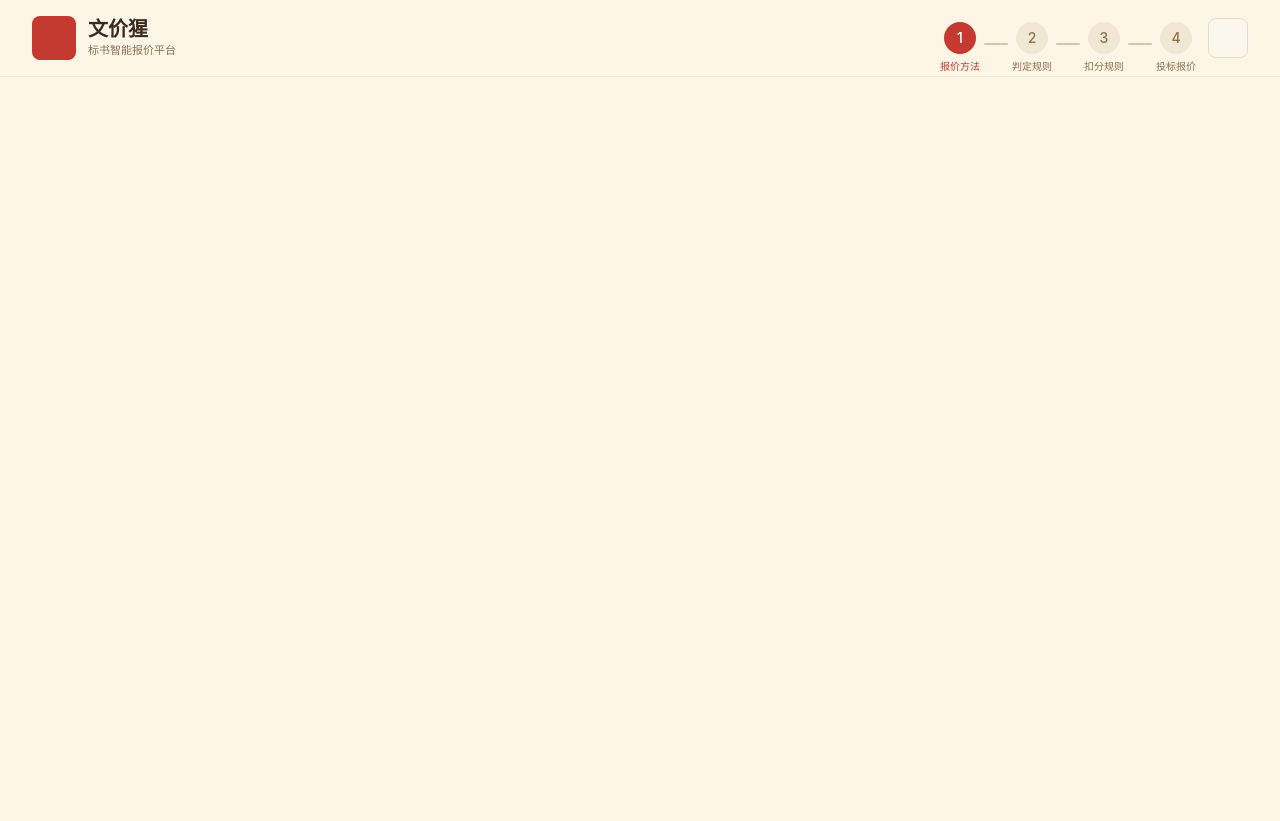
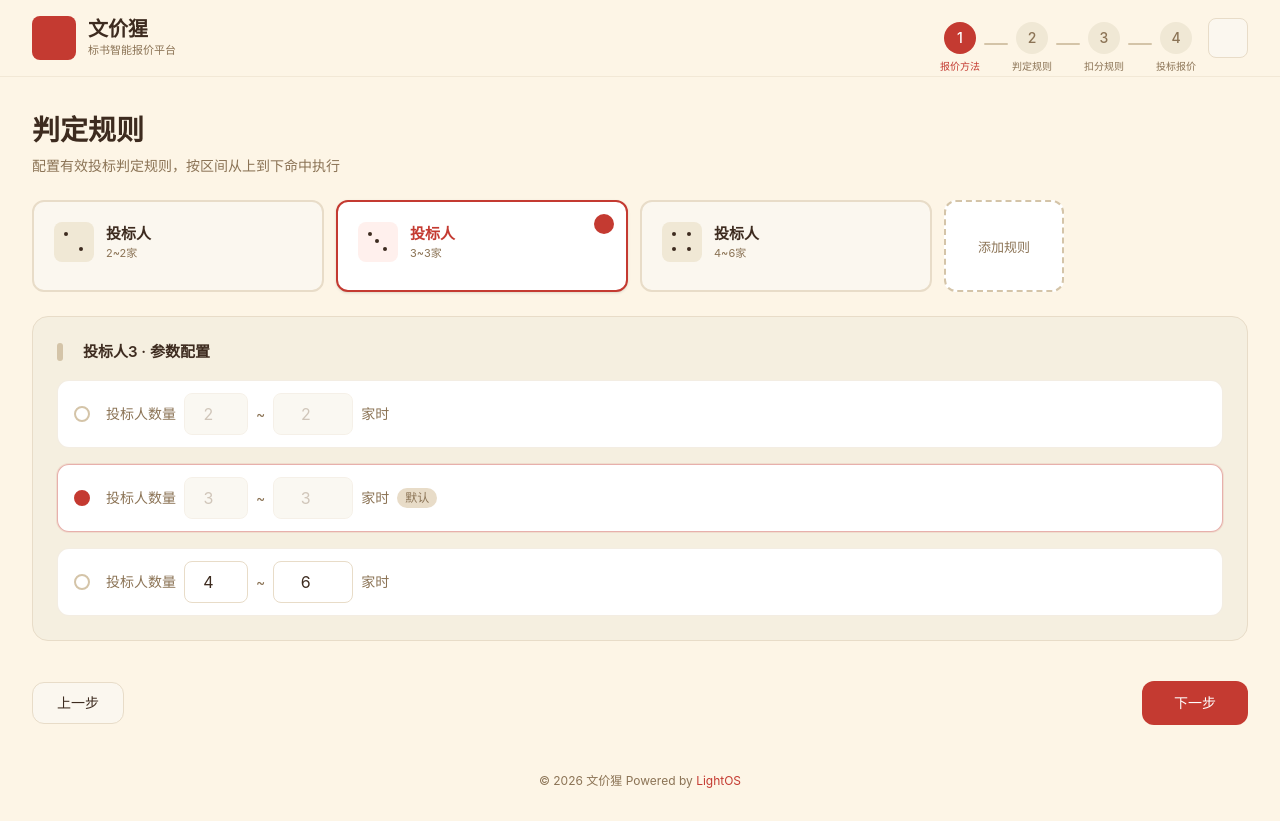
Before and after one commit to sikenali/bid-quotation, a React (Vite) app: page /rules in a window 1280 px wide. Before the commit the page ends 800 px from the top, so only its background shows below. Built offline with nearby package versions, Linux system fonts and the light colour scheme.

Commit message:
feat: 优化路由URL为语义化路径，临时移除step-5路由

```diff
--- a/src/App.tsx
+++ b/src/App.tsx
@@ -21,12 +21,11 @@ export default function App() {
     <BrowserRouter>
       <Layout>
         <Routes>
-          <Route path="/" element={<Navigate to="/step-1" replace />} />
-          <Route path="/step-1" element={<Step1Algorithm />} />
-          <Route path="/step-2" element={<Step2Rules />} />
-          <Route path="/step-3" element={<Step3Deduction />} />
-          <Route path="/step-4" element={<Step4BidInput />} />
-          <Route path="/step-5" element={<Step5Results />} />
+          <Route path="/" element={<Navigate to="/algorithm" replace />} />
+          <Route path="/algorithm" element={<Step1Algorithm />} />
+          <Route path="/rules" element={<Step2Rules />} />
+          <Route path="/deduction" element={<Step3Deduction />} />
+          <Route path="/bids" element={<Step4BidInput />} />
         </Routes>
       </Layout>
     </BrowserRouter>
--- a/src/pages/Step1Algorithm.tsx
+++ b/src/pages/Step1Algorithm.tsx
@@ -12,7 +12,7 @@ export default function Step1Algorithm() {
 
   const handleNext = () => {
     setCurrentStep(2);
-    navigate('/step-2');
+    navigate('/rules');
   };
 
   return (
--- a/src/pages/Step2Rules.tsx
+++ b/src/pages/Step2Rules.tsx
@@ -7,8 +7,8 @@ export default function Step2Rules() {
   const navigate = useNavigate();
   const { setCurrentStep } = useConfigStore();
 
-  const handlePrev = () => { setCurrentStep(1); navigate('/step-1'); };
-  const handleNext = () => { setCurrentStep(3); navigate('/step-3'); };
+  const handlePrev = () => { setCurrentStep(1); navigate('/algorithm'); };
+  const handleNext = () => { setCurrentStep(3); navigate('/deduction'); };
 
   return (
     <div className="space-y-6">
--- a/src/pages/Step3Deduction.tsx
+++ b/src/pages/Step3Deduction.tsx
@@ -9,12 +9,12 @@ export default function Step3Deduction() {
 
   const handlePrev = () => {
     setCurrentStep(2);
-    navigate('/step-2');
+    navigate('/rules');
   };
 
   const handleNext = () => {
     setCurrentStep(4);
-    navigate('/step-4');
+    navigate('/bids');
   };
 
   return (
--- a/src/pages/Step4BidInput.tsx
+++ b/src/pages/Step4BidInput.tsx
@@ -8,16 +8,15 @@ export default function Step4BidInput() {
   const navigate = useNavigate();
   const { setCurrentStep, calculate, unitScores } = useConfigStore();
 
-  const handlePrev = () => { setCurrentStep(3); navigate('/step-3'); };
+  const handlePrev = () => { setCurrentStep(3); navigate('/deduction'); };
   const handlePriceCalc = () => {
     calculate();
     setCurrentStep(5);
-    navigate('/step-5');
+    navigate('/results');
   };
   const handleTotalCalc = () => {
     calculate();
-    // Navigate with total scores flag
-    const url = '/step-5?total=1';
+    const url = '/results?total=1';
     setCurrentStep(5);
     navigate(url);
   };
```
